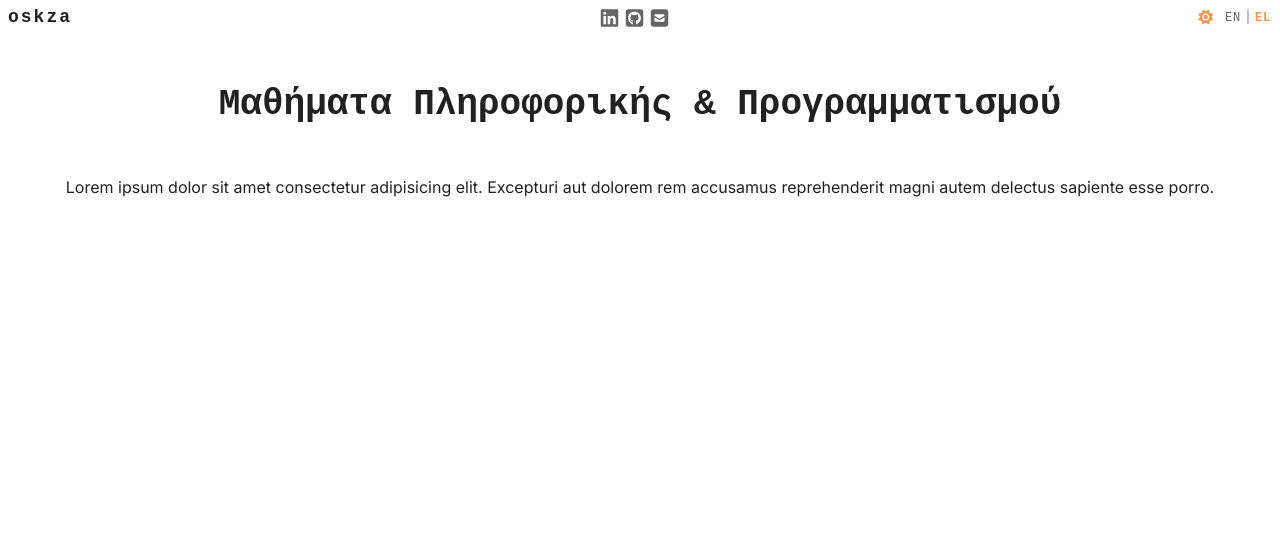
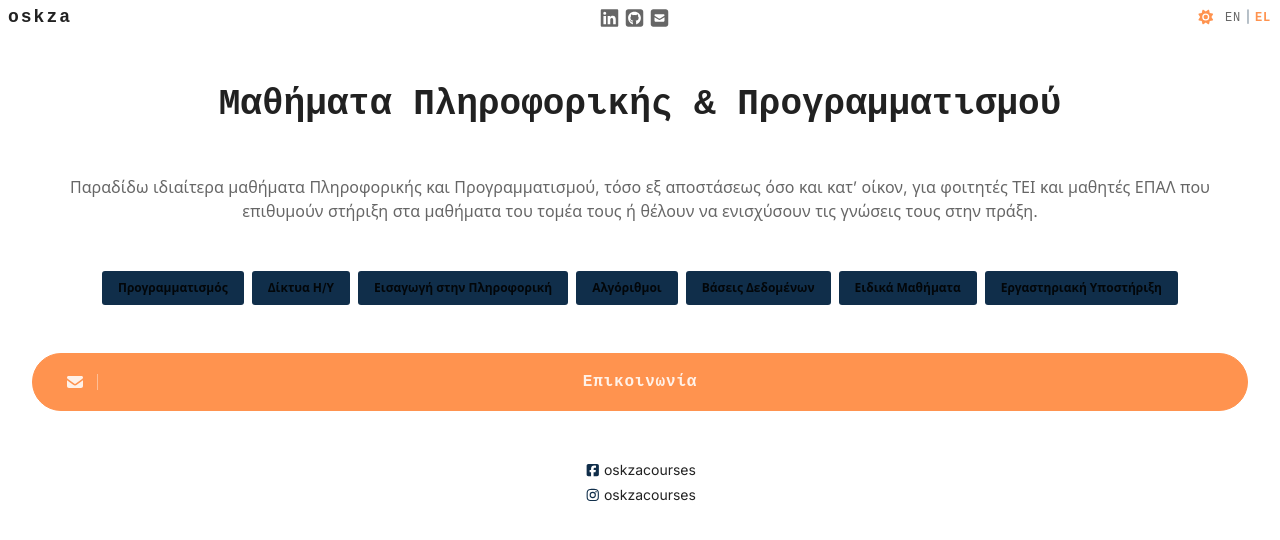
Before and after one commit to oskza/oskza-web, a Vue app: page /courses in a window 1280 px wide. Shown: the top 540 px of the page. Built offline with nearby package versions, Linux system fonts and the light colour scheme; a web font is replaced by a local one.

Commit message:
Created Courses page

```diff
--- a/src/fontawesome.js
+++ b/src/fontawesome.js
@@ -8,12 +8,16 @@ import {
   faXmark, faLocationDot, faPaperPlane
 } from '@fortawesome/free-solid-svg-icons'
 
-import { faGithub, faGithubSquare, faLinkedin } from '@fortawesome/free-brands-svg-icons'
+import {
+  faGithub, faGithubSquare, faLinkedin,
+  faFacebookSquare, faInstagram
+} from '@fortawesome/free-brands-svg-icons'
 
 library.add(faArrowUp, faArrowLeft, faArrowRight, faFilePdf,
             faEnvelope, faEnvelopeSquare, faCode, faBookOpen,
             faSun, faMoon, faLink, faSliders, faCircleCheck,
             faXmark, faLocationDot, faPaperPlane,
-            faGithub, faGithubSquare, faLinkedin)
+            faGithub, faGithubSquare, faLinkedin,
+            faFacebookSquare, faInstagram)
 
 export { FontAwesomeIcon }
--- /dev/null
+++ b/src/pages/CoursesPage/CourseList.vue
@@ -0,0 +1,27 @@
+<template>
+<ul class="course-list">
+  <li v-for="course in courses" :key="course.slug">
+    <CourseTag :course />
+  </li>
+</ul>
+</template>
+
+<script setup>
+import CourseTag from './CourseTag.vue'
+
+const { courses } = defineProps({
+  courses: {
+    type: Array,
+    required: true
+  }
+})
+</script>
+
+<style scoped>
+.course-list {
+  display: flex;
+  flex-wrap: wrap;
+  justify-content: center;
+  gap: var(--spacing-xs);
+}
+</style>
--- /dev/null
+++ b/src/pages/CoursesPage/CourseTag.vue
@@ -0,0 +1,24 @@
+<template>
+<div class="course-tag">
+  {{ $t(`courses.${course.id}.name`) }}
+</div>
+</template>
+
+<script setup>
+const { course } = defineProps({
+  course: {
+    type: Object,
+    required: true
+  }
+})
+</script>
+
+<style scoped>
+.course-tag {
+  padding: var(--spacing-xs) var(--spacing-md);
+  font-size: var(--font-xs);
+  font-weight: 600;
+  background-color: var(--primary-color);
+  border-radius: 3px;
+}
+</style>
--- /dev/null
+++ b/src/pages/CoursesPage/LinkList.vue
@@ -0,0 +1,49 @@
+<template>
+<ul class="links">
+  <li>
+    <a :href="profile.facebook.courses">
+      <font-awesome-icon class="icon" icon="fab fa-facebook-square" />
+      <span class="text">{{ profile.facebook.courses.split('/').pop() }}</span>
+    </a>
+  </li>
+  <li>
+    <a :href="profile.instagram.courses">
+      <font-awesome-icon class="icon" icon="fab fa-instagram" />
+      <span class="text">{{ profile.instagram.courses.split('/').pop() }}</span>
+    </a>
+  </li>
+  <!-- <li>
+    <a :href="`mailto:${profile.email.courses}`">
+      <font-awesome-icon class="icon" icon="fas fa-envelope" />
+      <span class="text">{{ profile.email.courses }}</span>
+    </a>
+  </li> -->
+</ul>
+</template>
+
+<script setup>
+import { profile } from '../../data/profile'
+</script>
+
+<style scoped>
+.links {
+  display: flex;
+  flex-direction: column;
+  gap: var(--spacing-2xs);
+  font-size: var(--font-sm);
+}
+
+li {
+  display: flex;
+  justify-content: center;
+}
+
+a {
+  display: flex;
+  justify-content: center;
+  align-items: center;
+  gap: var(--spacing-3xs);
+}
+
+.icon { color: var(--primary-color); }
+</style>
--- a/src/pages/CoursesPage/index.vue
+++ b/src/pages/CoursesPage/index.vue
@@ -2,10 +2,22 @@
 <div class="courses-page">
   <h2 class="page-title">{{ $t(`coursesPage.pageTitle`) }}</h2>
   <div class="page-content">
-    <p>Lorem ipsum dolor sit amet consectetur adipisicing elit. Excepturi aut dolorem rem accusamus reprehenderit magni autem delectus sapiente esse porro.</p>
+    <p class="summary">{{ $t('coursesPage.summary') }}</p>
+    <CourseList :courses />
+    <CTABtn color="accent" url="/contact" icon="fa-solid fa-envelope">
+      {{ $t('ctaBtns.contact') }}
+    </CTABtn>
+    <LinkList />
   </div>
 </div>
 </template>
+
+<script setup>
+import CourseList from './CourseList.vue'
+import LinkList from './LinkList.vue'
+import CTABtn from '../../components/ui/CTABtn.vue'
+import { courses } from '../../data/courses'
+</script>
 
 <style scoped>
 .page-title {
@@ -20,4 +32,6 @@
   gap: var(--spacing-3xl);
   padding: 0 var(--spacing-xl) var(--spacing-xl);
 }
+
+.summary { color: var(--muted-text-color); }
 </style>
```
